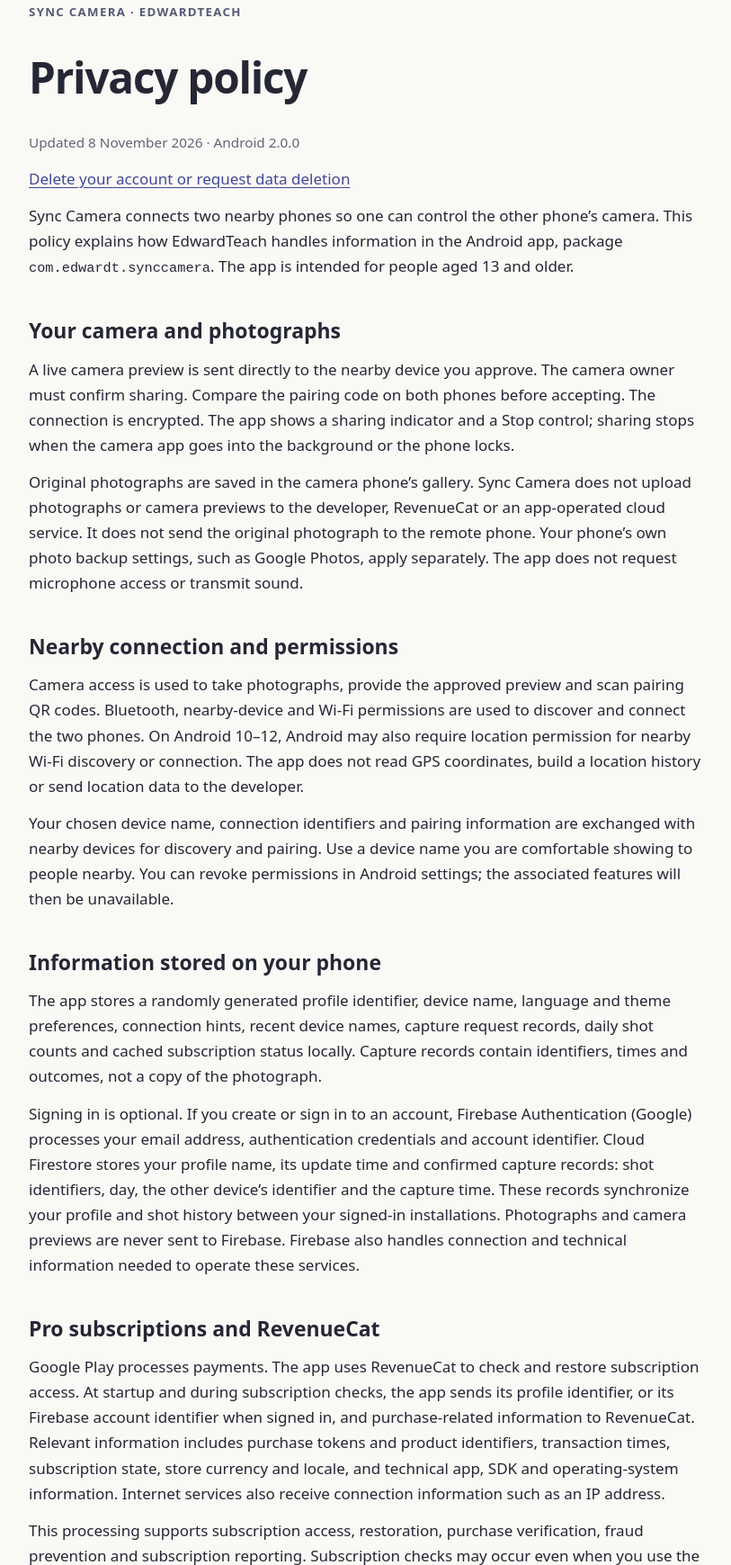
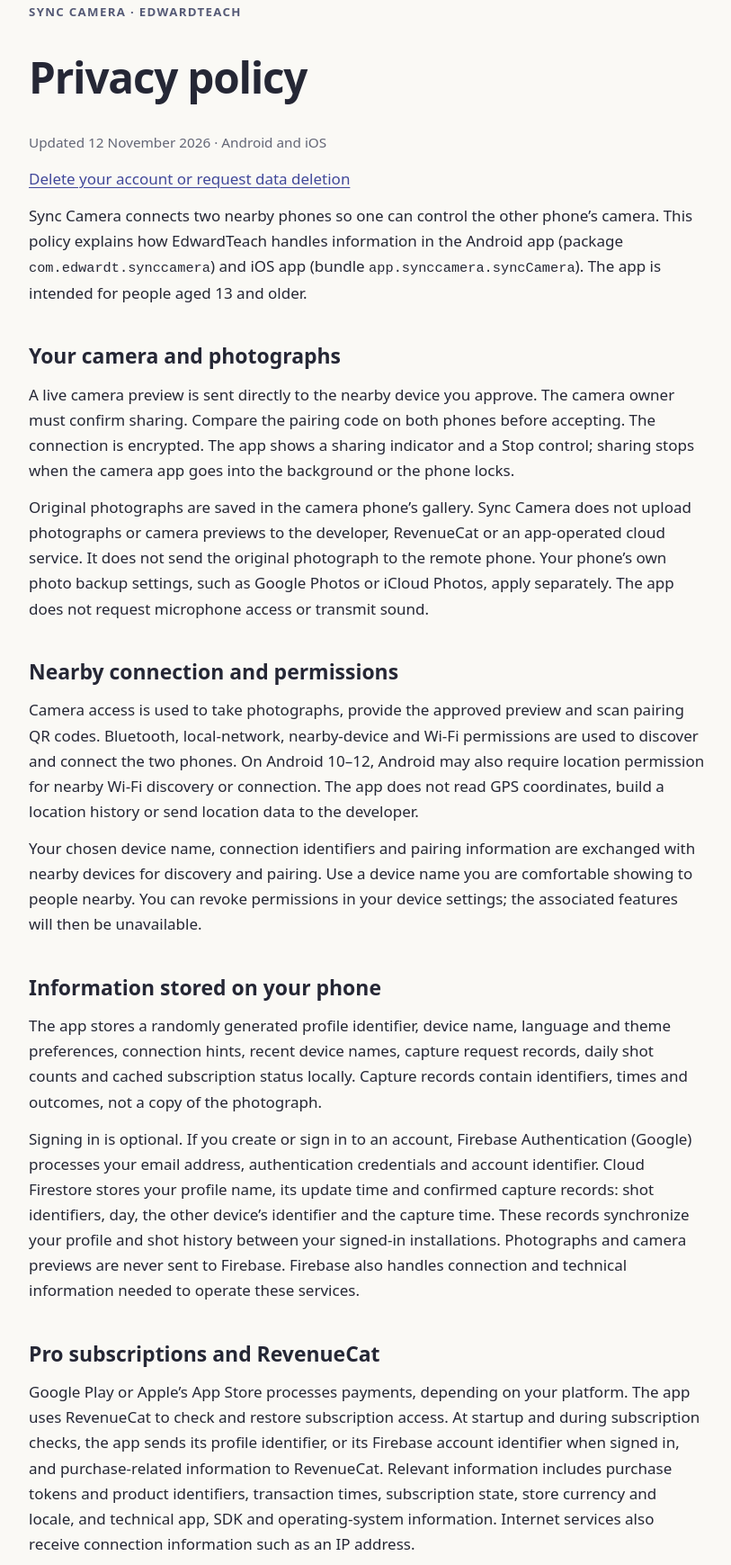
Before and after one commit to EdwardTeac/synccamera-privacy, a plain HTML site: page index.html in a window 1280 px wide. Shown: the part 101-1840 px from the top of the page at 90% size, without its empty margins (232-1045 px from the left). Drawn offline with Linux system fonts and the light colour scheme.

Commit message:
Cover iOS purchases and add Sync Camera support contact

```diff
--- a/index.html
+++ b/index.html
@@ -10,38 +10,38 @@
 <body>
 <main>
   <nav aria-label="Language"><a href="index.html" aria-current="page">English</a><a href="ru.html" lang="ru">Русский</a></nav>
-  <header><p class="brand">SYNC CAMERA · EDWARDTEACH</p><h1>Privacy policy</h1><p class="updated">Updated 8 November 2026 · Android 2.0.0</p></header>
+  <header><p class="brand">SYNC CAMERA · EDWARDTEACH</p><h1>Privacy policy</h1><p class="updated">Updated 12 November 2026 · Android and iOS</p></header>
   <p><a href="#account-deletion">Delete your account or request data deletion</a></p>
-  <p>Sync Camera connects two nearby phones so one can control the other phone’s camera. This policy explains how EdwardTeach handles information in the Android app, package <code>com.edwardt.synccamera</code>. The app is intended for people aged 13 and older.</p>
+  <p>Sync Camera connects two nearby phones so one can control the other phone’s camera. This policy explains how EdwardTeach handles information in the Android app (package <code>com.edwardt.synccamera</code>) and iOS app (bundle <code>app.synccamera.syncCamera</code>). The app is intended for people aged 13 and older.</p>
   <section><h2>Your camera and photographs</h2>
     <p>A live camera preview is sent directly to the nearby device you approve. The camera owner must confirm sharing. Compare the pairing code on both phones before accepting. The connection is encrypted. The app shows a sharing indicator and a Stop control; sharing stops when the camera app goes into the background or the phone locks.</p>
-    <p>Original photographs are saved in the camera phone’s gallery. Sync Camera does not upload photographs or camera previews to the developer, RevenueCat or an app-operated cloud service. It does not send the original photograph to the remote phone. Your phone’s own photo backup settings, such as Google Photos, apply separately. The app does not request microphone access or transmit sound.</p>
+    <p>Original photographs are saved in the camera phone’s gallery. Sync Camera does not upload photographs or camera previews to the developer, RevenueCat or an app-operated cloud service. It does not send the original photograph to the remote phone. Your phone’s own photo backup settings, such as Google Photos or iCloud Photos, apply separately. The app does not request microphone access or transmit sound.</p>
   </section>
   <section><h2>Nearby connection and permissions</h2>
-    <p>Camera access is used to take photographs, provide the approved preview and scan pairing QR codes. Bluetooth, nearby-device and Wi-Fi permissions are used to discover and connect the two phones. On Android 10–12, Android may also require location permission for nearby Wi-Fi discovery or connection. The app does not read GPS coordinates, build a location history or send location data to the developer.</p>
-    <p>Your chosen device name, connection identifiers and pairing information are exchanged with nearby devices for discovery and pairing. Use a device name you are comfortable showing to people nearby. You can revoke permissions in Android settings; the associated features will then be unavailable.</p>
+    <p>Camera access is used to take photographs, provide the approved preview and scan pairing QR codes. Bluetooth, local-network, nearby-device and Wi-Fi permissions are used to discover and connect the two phones. On Android 10–12, Android may also require location permission for nearby Wi-Fi discovery or connection. The app does not read GPS coordinates, build a location history or send location data to the developer.</p>
+    <p>Your chosen device name, connection identifiers and pairing information are exchanged with nearby devices for discovery and pairing. Use a device name you are comfortable showing to people nearby. You can revoke permissions in your device settings; the associated features will then be unavailable.</p>
   </section>
   <section><h2>Information stored on your phone</h2>
     <p>The app stores a randomly generated profile identifier, device name, language and theme preferences, connection hints, recent device names, capture request records, daily shot counts and cached subscription status locally. Capture records contain identifiers, times and outcomes, not a copy of the photograph.</p>
     <p>Signing in is optional. If you create or sign in to an account, Firebase Authentication (Google) processes your email address, authentication credentials and account identifier. Cloud Firestore stores your profile name, its update time and confirmed capture records: shot identifiers, day, the other device’s identifier and the capture time. These records synchronize your profile and shot history between your signed-in installations. Photographs and camera previews are never sent to Firebase. Firebase also handles connection and technical information needed to operate these services.</p>
   </section>
   <section><h2>Pro subscriptions and RevenueCat</h2>
-    <p>Google Play processes payments. The app uses RevenueCat to check and restore subscription access. At startup and during subscription checks, the app sends its profile identifier, or its Firebase account identifier when signed in, and purchase-related information to RevenueCat. Relevant information includes purchase tokens and product identifiers, transaction times, subscription state, store currency and locale, and technical app, SDK and operating-system information. Internet services also receive connection information such as an IP address.</p>
+    <p>Google Play or Apple’s App Store processes payments, depending on your platform. The app uses RevenueCat to check and restore subscription access. At startup and during subscription checks, the app sends its profile identifier, or its Firebase account identifier when signed in, and purchase-related information to RevenueCat. Relevant information includes purchase tokens and product identifiers, transaction times, subscription state, store currency and locale, and technical app, SDK and operating-system information. Internet services also receive connection information such as an IP address.</p>
     <p>This processing supports subscription access, restoration, purchase verification, fraud prevention and subscription reporting. Subscription checks may occur even when you use the free plan. Communications with RevenueCat use encryption in transit. The app does not receive your payment card details. It does not send your device name, photographs or preview to RevenueCat.</p>
-    <p>We do not sell app data, run advertising or use an advertising identifier in this release. No advertising-attribution integrations are configured. Google and RevenueCat process information under their respective policies: <a href="https://policies.google.com/privacy">Google privacy policy</a> and <a href="https://www.revenuecat.com/privacy/">RevenueCat privacy policy</a>. Their infrastructure may process information outside your country.</p>
+    <p>We do not sell app data, run advertising or use an advertising identifier in this release. No advertising-attribution integrations are configured. Google, Apple and RevenueCat process information under their respective policies: <a href="https://policies.google.com/privacy">Google privacy policy</a>, <a href="https://www.apple.com/legal/privacy/">Apple privacy policy</a> and <a href="https://www.revenuecat.com/privacy/">RevenueCat privacy policy</a>. Their infrastructure may process information outside your country.</p>
   </section>
   <section id="account-deletion"><h2>Account deletion, retention and your choices</h2>
     <p>To request deletion without opening the app, email <a href="mailto:kymapuk@yahoo.com?subject=Sync%20Camera%20account%20deletion">kymapuk@yahoo.com</a> from your account’s email address with the subject “Sync Camera account deletion”. Say whether you want to delete the whole account or particular data. Do not send your password. We may ask you to verify ownership before deleting information.</p>
-    <p>Clear the app’s storage or uninstall it to remove its local profile and settings. Delete photographs separately from your gallery and any photo backups. Clearing local data does not delete a cloud account. To delete your Firebase account and synchronized profile and capture records, use Profile → Account → Delete account in the app and confirm with your password. Signing out does not delete the cloud account. Removing an account or app data does not cancel a subscription or erase Google Play’s purchase history. Manage or cancel Pro in <a href="https://play.google.com/store/account/subscriptions">Google Play subscriptions</a>.</p>
+    <p>Clear the app’s storage or uninstall it to remove its local profile and settings. Delete photographs separately from your gallery and any photo backups. Clearing local data does not delete a cloud account. To delete your Firebase account and synchronized profile and capture records, use Profile → Account → Delete account in the app and confirm with your password. Signing out does not delete the cloud account. Removing an account or app data does not cancel a subscription or erase the store’s purchase history. Manage or cancel Pro in <a href="https://play.google.com/store/account/subscriptions">Google Play subscriptions</a> or <a href="https://apps.apple.com/account/subscriptions">Apple subscriptions</a>, depending on where you purchased it.</p>
     <p>Synchronized account information is retained until you delete your account or request deletion, subject to applicable obligations. Cloud communications use encryption in transit. Deleting your Firebase account does not automatically erase the separate RevenueCat customer record; you can request deletion through the privacy contact below.</p>
-    <p>Subscription records are retained as needed to operate and restore purchases, answer support requests and meet applicable obligations. To request access, correction or deletion of information handled by the developer or through RevenueCat, email the privacy contact below. Include the app name and, for a purchase request, a Google Play order reference if available. We may need to verify ownership. Some records may need to be retained for an active subscription or applicable obligations. Requests concerning information held independently by Google should also be directed to Google.</p>
+    <p>Subscription records are retained as needed to operate and restore purchases, answer support requests and meet applicable obligations. To request access, correction or deletion of information handled by the developer or through RevenueCat, email the privacy contact below. Include the app name and, for a purchase request, a Google Play order reference or App Store receipt if available. We may need to verify ownership. Some records may need to be retained for an active subscription or applicable obligations. Requests concerning information held independently by Google or Apple should also be directed to that provider.</p>
     <p>If you contact support, we use your email address, message and any attachments you choose to provide to respond. Correspondence is kept for as long as needed to handle the request and applicable obligations. Depending on your location, you may also have rights to object, restrict processing, receive a copy of your data or complain to your data protection authority.</p>
   </section>
   <section><h2>Children and policy changes</h2>
     <p>The app is not directed to children under 13. If you believe a child has provided personal information to us, contact us so we can investigate and address it. If the app’s information handling changes, we will update this policy and its date.</p>
   </section>
   <section><h2>This policy website</h2><p>This static page contains no analytics, advertising or tracking scripts. GitHub Pages hosts this website and processes website connection data under the <a href="https://docs.github.com/en/site-policy/privacy-policies/github-general-privacy-statement">GitHub privacy statement</a>.</p></section>
-  <footer><h2>Developer and privacy contact</h2><p>EdwardTeach<br><a href="mailto:kymapuk@yahoo.com">kymapuk@yahoo.com</a></p></footer>
+  <footer id="support"><h2>Developer and privacy contact</h2><p>EdwardTeach<br><a href="mailto:kymapuk@yahoo.com">kymapuk@yahoo.com</a></p></footer>
 </main>
 </body>
 </html>
```
